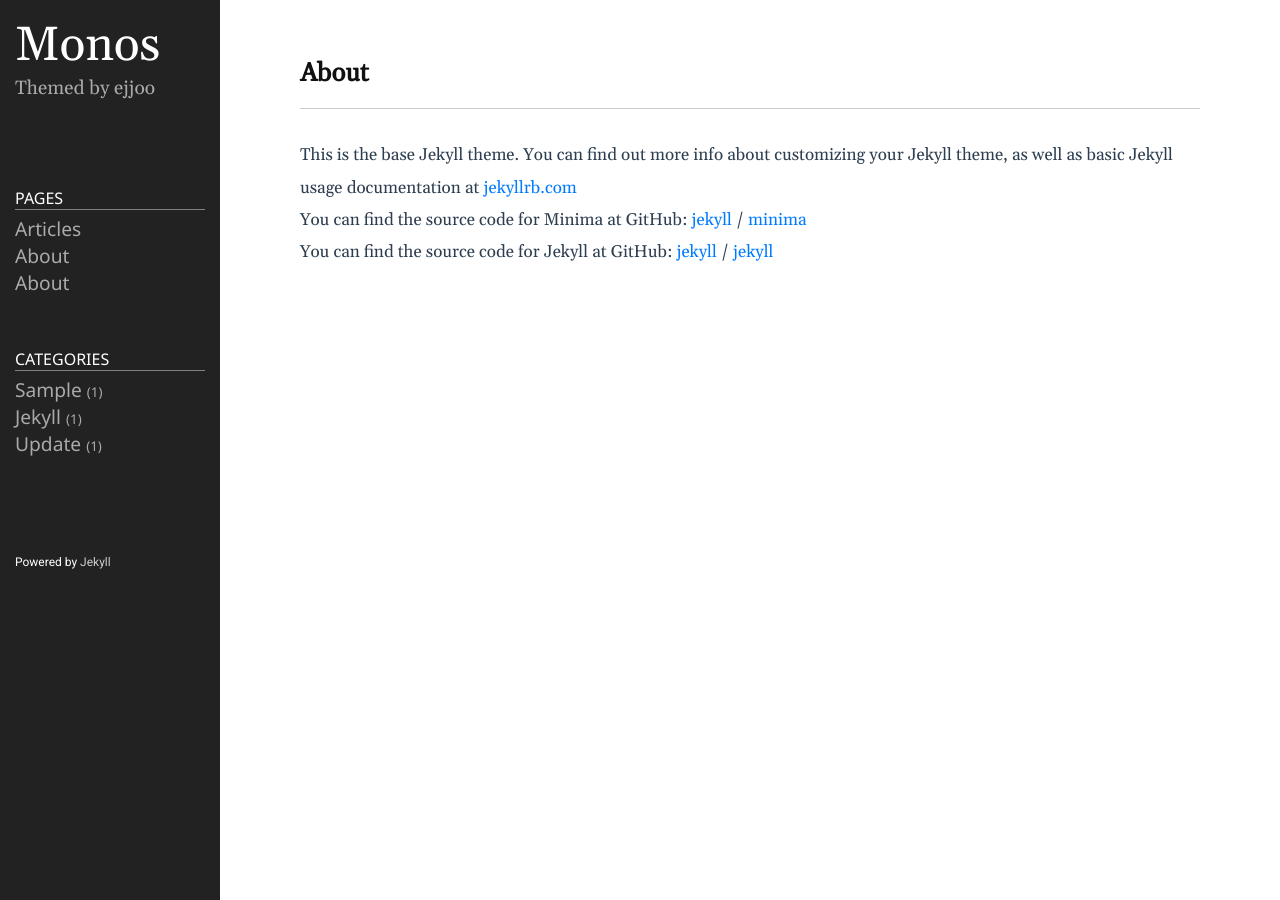
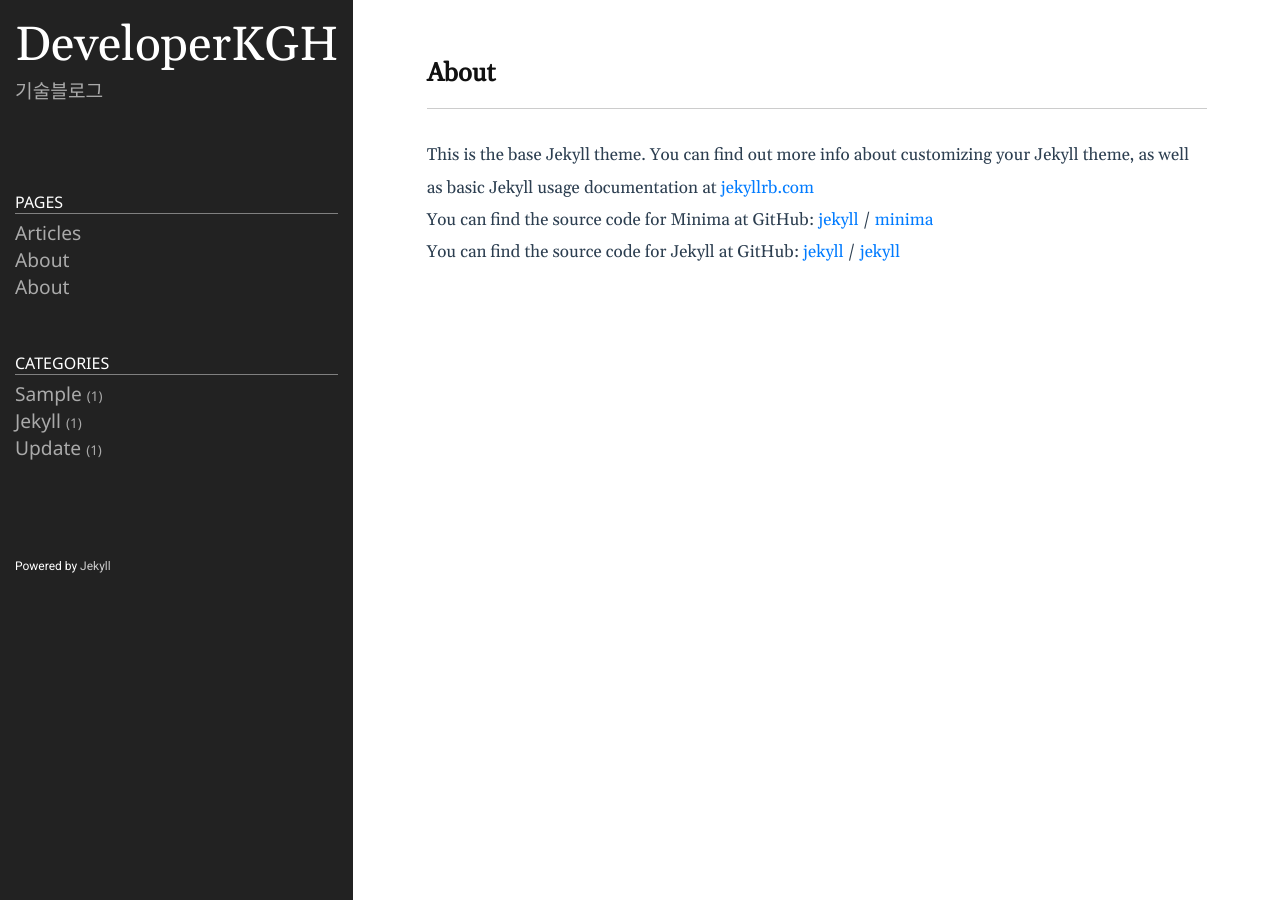
Before and after one commit to DeveloperKGH/DeveloperKGH.github.io, a Jekyll site: the page built from about.markdown, in a window 1280 px wide. Built offline with Jekyll 4.4.1, drawn with Linux system fonts in a browser that asks for light colours.

Commit message:
:sparkles: "blog setting" config.yml 변경

```diff
--- a/_config.yml
+++ b/_config.yml
@@ -18,13 +18,13 @@
 # You can create any custom variable you would like, and they will be accessible
 # in the templates via {{ site.myvariable }}.
 
-title: Monos
-email: ejjoo7994@gmail.com
+title: DeveloperKGH
+email: developerkgh@gmail.com
 description: >- # this means to ignore newlines until "baseurl:"
-  Themed by ejjoo
+  기술블로그
 # baseurl: "/" # the subpath of your site, e.g. /blog
 # url: "http://ejjoo.github.io" # the base hostname & protocol for your site, e.g. http://example.com
-github_username: ejjoo
+github_username: DeveloperKGH
 highlighter: rouge
 svg:
   optimize: true
```
